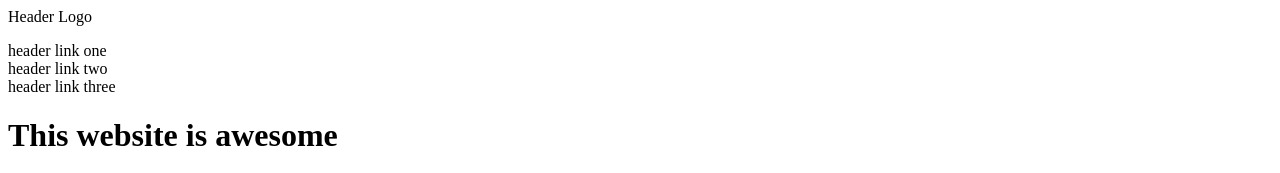
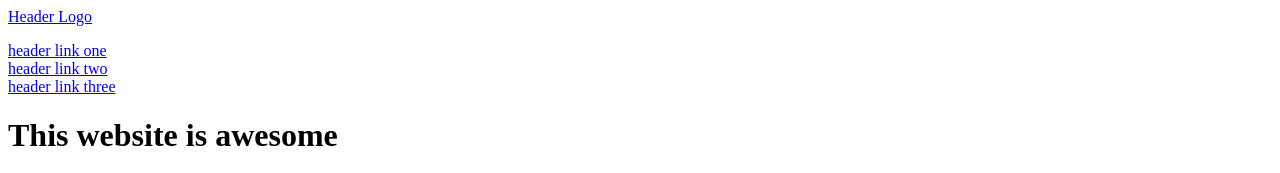
Before and after one commit to johntuazon27/landing-page, a plain HTML site: page index.html in a window 1280 px wide. Shown: the top 173 px of the page. Drawn offline with Linux system fonts and the light colour scheme.

Commit message:
Fix: Change header tags to anchor tags

```diff
--- a/index.html
+++ b/index.html
@@ -9,12 +9,14 @@
 <body>
 
     <div class="header">
-        <div class="logo">Header Logo</div>
+        <div class="logo">
+            <a href="#">Header Logo</a>
+        </div>
         <div class="navbar">
             <ul>
-                <li>header link one</li>
-                <li>header link two</li>
-                <li>header link three</li>
+                <li><a href="#">header link one</a></li>
+                <li><a href="#">header link two</a></li>
+                <li><a href="#">header link three</a></li>
             </ul>
         </div>
     </div>
```
